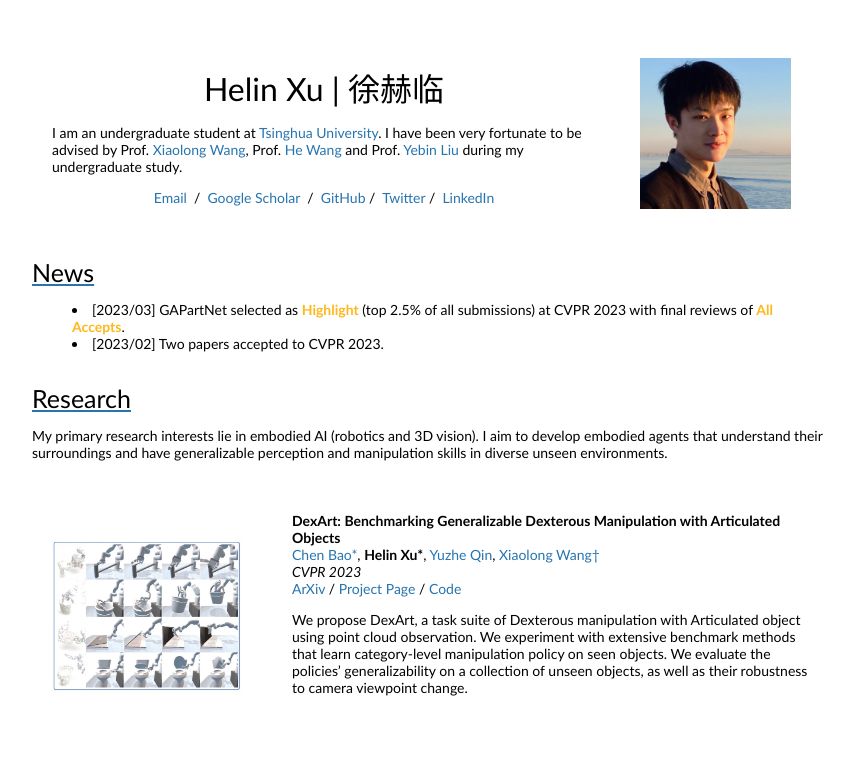
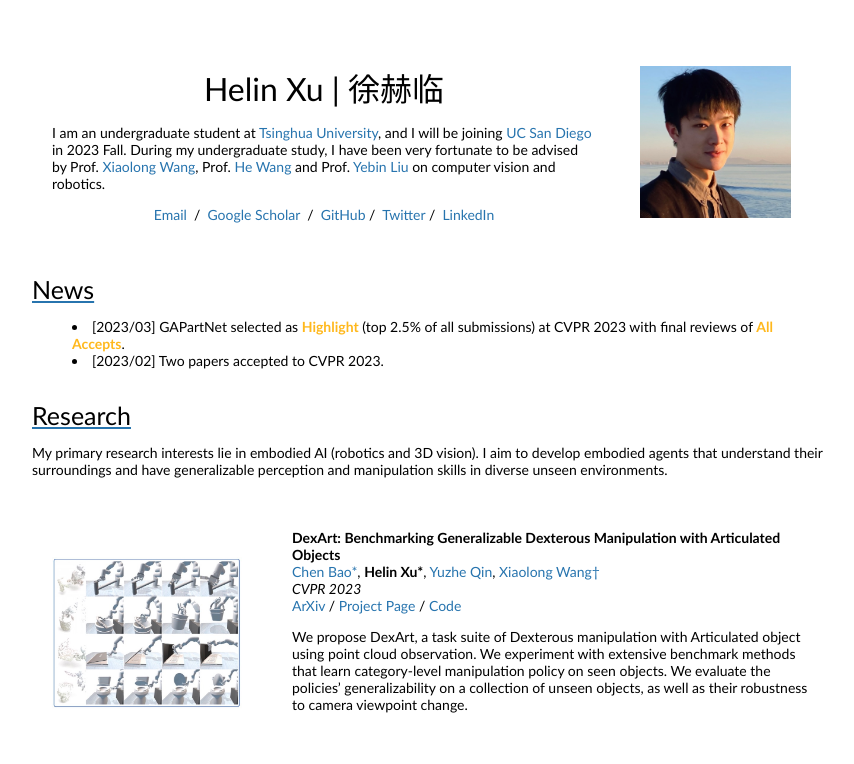
Before and after one commit to HelinXu/helinxu.github.io, a plain HTML site: page index.html in a window 1280 px wide. Shown: the top 764 px of the page, without its empty margins (208-1062 px from the left). Drawn offline with Linux system fonts and the light colour scheme.

Commit message:
[update] intro

```diff
--- a/index.html
+++ b/index.html
@@ -25,12 +25,13 @@
                 <name>Helin Xu | 徐赫临</name>
               </p>
               <p>
-              <intro>I am an undergraduate student at <a href="https://www.tsinghua.edu.cn/en/" target="_blank"><d>Tsinghua University</d></a>.
-                  I have been very fortunate to be advised by
+              <intro>I am an undergraduate student at <a href="https://www.tsinghua.edu.cn/en/" target="_blank"><d>Tsinghua University</d></a>,
+		  and I will be joining <a href="https://www.ucsd.edu" target="_blank"><d>UC San Diego</d></a> in 2023 Fall.
+                  During my undergraduate study, I have been very fortunate to be advised by
                   Prof. <a href="https://xiaolonw.github.io" target="_blank"><d>Xiaolong Wang</d></a>,
                   Prof. <a href="https://hughw19.github.io/" target="_blank"><d>He Wang</d></a>
                   and Prof. <a href="https://liuyebin.com" target="_blank"><d>Yebin Liu</d></a>
-                  during my undergraduate study.
+                  on computer vision and robotics.
                 </intro>
               <p style="text-align:center">
                 <a href="mailto:xuhelin1911@gmail.com" target="_blank">Email</a> &nbsp/&nbsp
```
